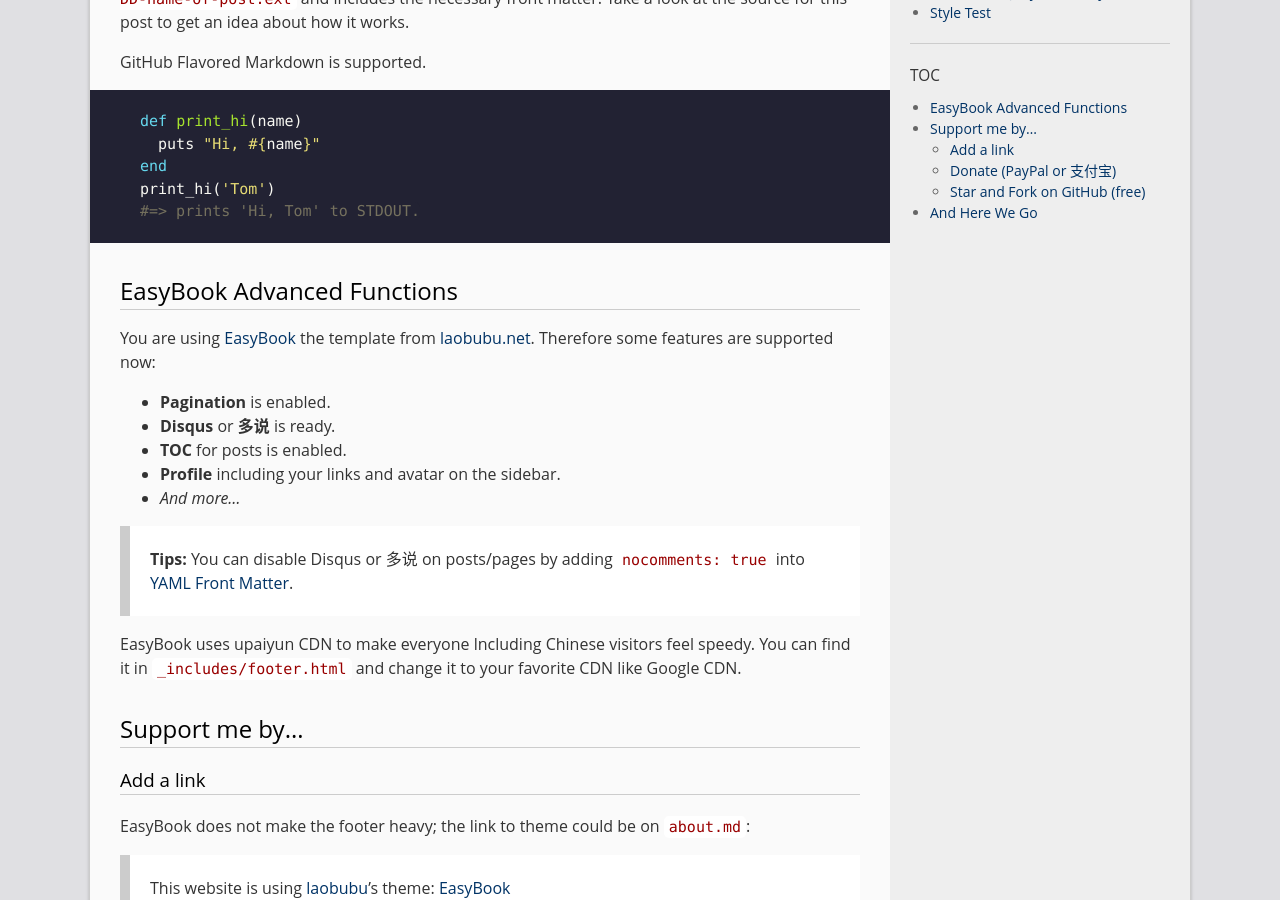
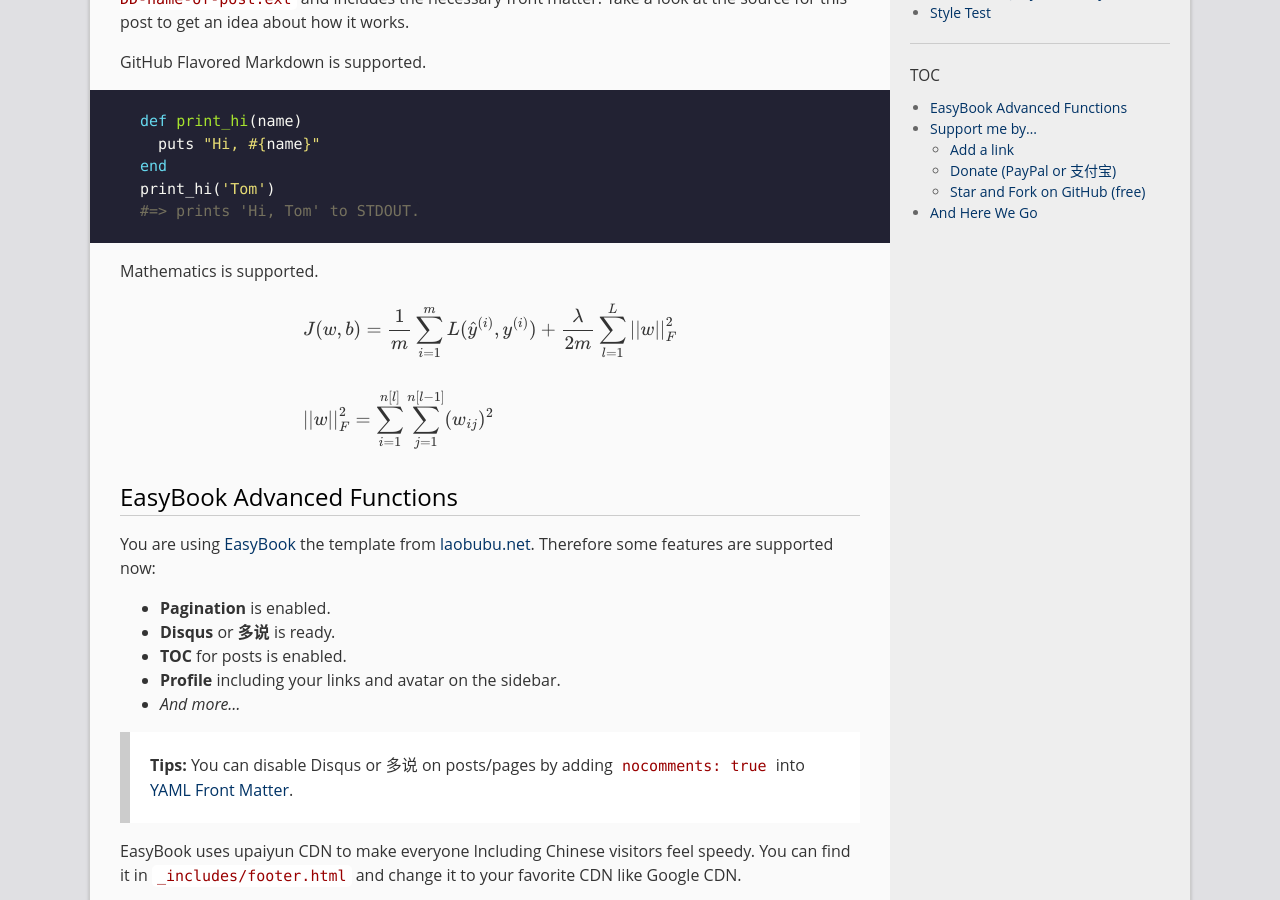
Before and after one commit to laobubu/jekyll-theme-EasyBook, a Jekyll site: the page built from _posts/2014-12-30-welcome-to-jekyll.markdown, in a window 1280 px wide and 900 px high, scrolled down 425 px. Built offline with Jekyll 4.4.1, drawn with Linux system fonts in a browser that asks for light colours; emoji names are drawn with the system emoji font; formulas are drawn with MathJax 3.

Commit message:
support mathematical formula

````diff
--- a/_includes/footer.html
+++ b/_includes/footer.html
@@ -5,3 +5,9 @@
 </footer>
 
 <script src="{{ "/js/easybook.js" | prepend: site.baseurl }}"></script>
+<script type="text/x-mathjax-config">
+MathJax.Hub.Config({tex2jax: {inlineMath: [['$','$']]}});
+</script>
+<script type="text/javascript" async
+ src="https://cdnjs.cloudflare.com/ajax/libs/mathjax/2.7.1/MathJax.js?config=TeX-AMS_CHTML">
+</script>
--- a/_posts/2014-12-30-welcome-to-jekyll.markdown
+++ b/_posts/2014-12-30-welcome-to-jekyll.markdown
@@ -19,6 +19,16 @@
 print_hi('Tom')
 #=> prints 'Hi, Tom' to STDOUT.
 ```
+
+Mathematics is supported.
+
+$$
+\begin{aligned}
+& J(w, b) = \frac{1}{m} \sum_{i=1}^{m}L(\hat{y}^{(i)}, y^{(i)})
++ \frac{\lambda}{2m} \sum_{l=1}^{L}{||w||}^2_F\\\\
+& {||w||}^2_F = \sum_{i = 1}^{n[l]}\sum_{j = 1}^{n[l-1]}(w_{ij})^2
+\end{aligned}
+$$
 
 ## EasyBook Advanced Functions ##
 
````
